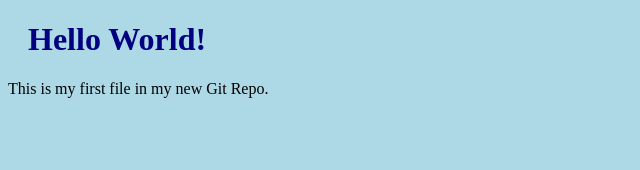
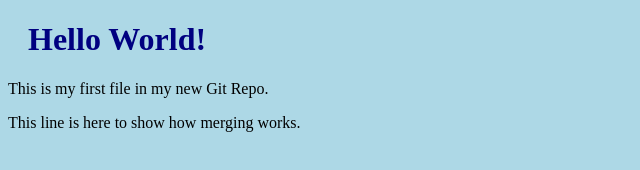
Before and after one commit to MENSAH237/my-first-repo, a plain HTML site: page index.html in a window 1280 px wide. Shown: the whole page, without its empty margins (0-640 px from the left). Drawn offline with Linux system fonts and the light colour scheme.

Commit message:
updated index.html with emergency fix

```diff
--- a/index.html
+++ b/index.html
@@ -9,5 +9,7 @@
 
    <h1>Hello World!</h1>
    <p>This is my first file in my new Git Repo.</p>
+  <P> This line is here to show how merging works.</P>
 
 </body>
+</html>
```
